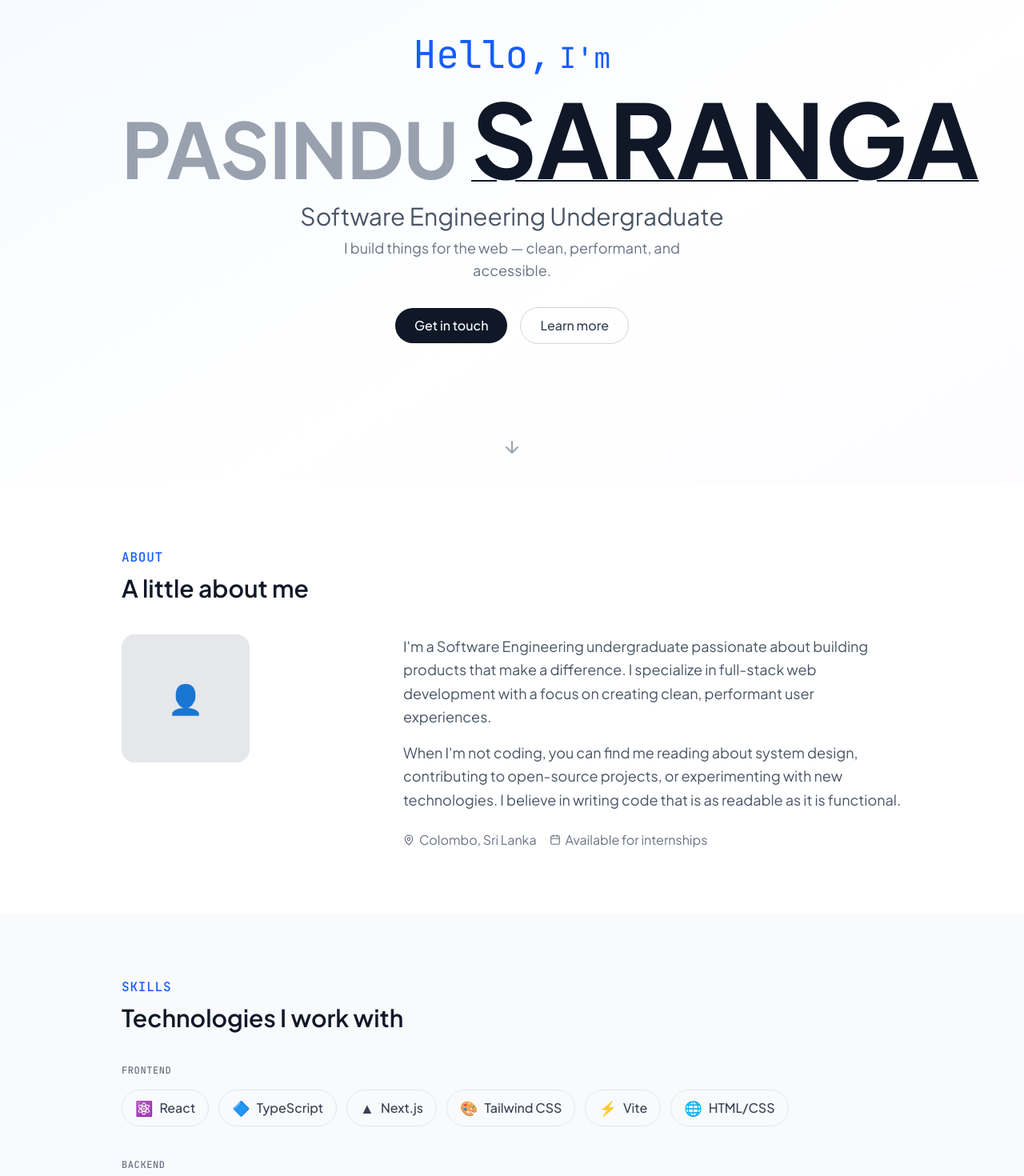
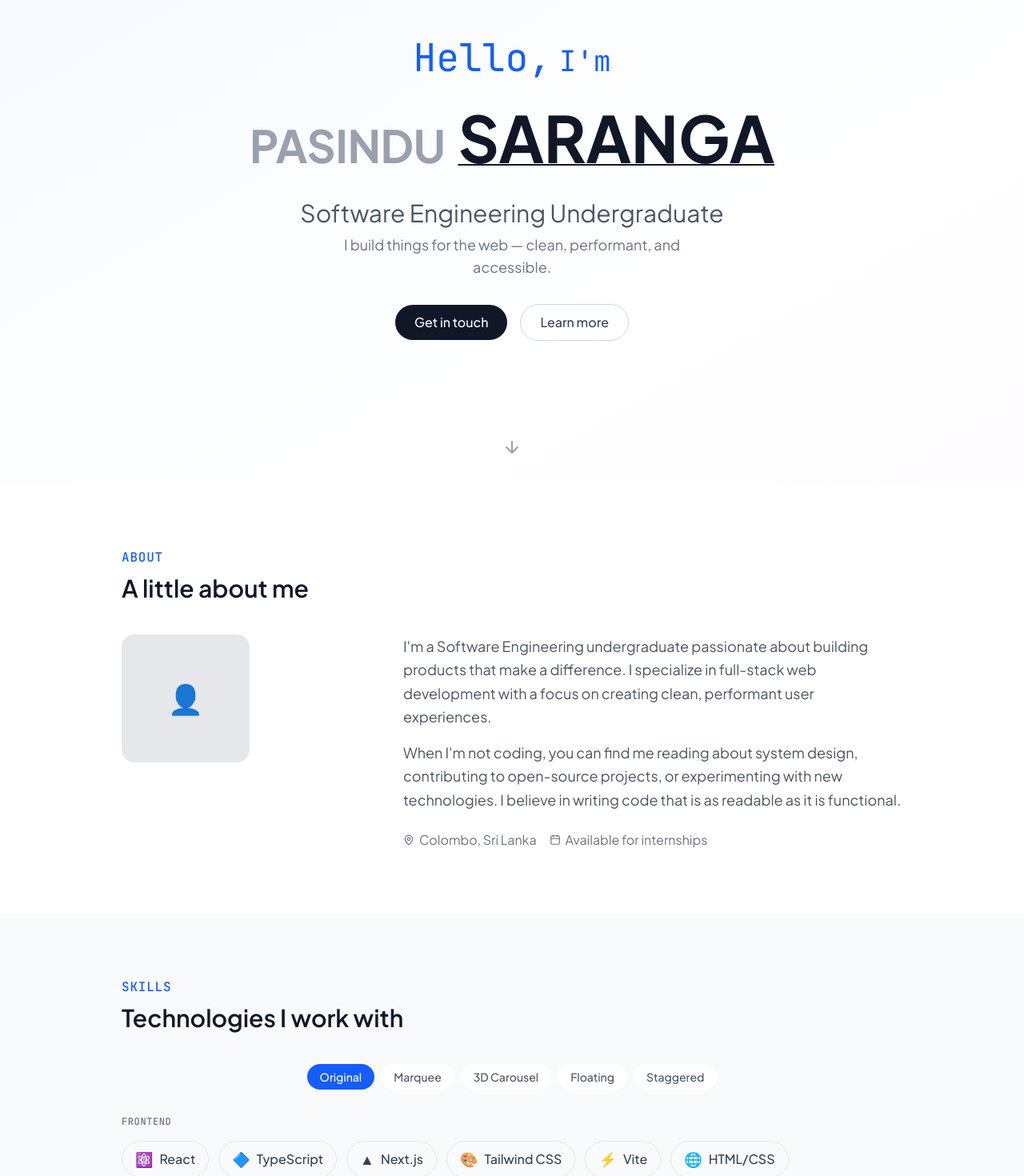
Before and after one commit to SAR4NGA/portfolio, a React (Vite) app: page / in a window 1280 px wide. Shown: the part 200-1670 px from the top of the page at 80% size. Built offline with nearby package versions, Linux system fonts and the light colour scheme.

Commit message:
feat: add hero overflow fix, skills animation toggle, and projects grid/carousel toggle

```diff
--- a/src/pages/Home.tsx
+++ b/src/pages/Home.tsx
@@ -1,13 +1,30 @@
+import { useState } from 'react'
 import { motion } from 'framer-motion'
 import { Helmet } from 'react-helmet-async'
-import { ArrowDown, Mail, ExternalLink, MapPin, Calendar } from 'lucide-react'
+import { ArrowDown, Mail, MapPin, Calendar, LayoutGrid, LayoutList } from 'lucide-react'
 import SectionWrapper from '../components/SectionWrapper'
 import SkillBadge from '../components/SkillBadge'
+import SkillsMarquee from '../components/skills/SkillsMarquee'
+import SkillsCarousel3D from '../components/skills/SkillsCarousel3D'
+import SkillsFloating from '../components/skills/SkillsFloating'
+import SkillsStaggeredReveal from '../components/skills/SkillsStaggeredReveal'
+import ProjectCard from '../components/ProjectCard'
+import ProjectCarousel from '../components/ProjectCarousel'
 import { skills } from '../data/skills'
 import { projects } from '../data/projects'
 import { experiences } from '../data/experience'
 
 const categories = [...new Set(skills.map(s => s.category))]
+
+type AnimationStyle = 'original' | 'marquee' | 'carousel3d' | 'floating' | 'staggered'
+
+const ANIMATION_LABELS: { key: AnimationStyle; label: string }[] = [
+  { key: 'original', label: 'Original' },
+  { key: 'marquee', label: 'Marquee' },
+  { key: 'carousel3d', label: '3D Carousel' },
+  { key: 'floating', label: 'Floating' },
+  { key: 'staggered', label: 'Staggered' },
+]
 
 function GithubIcon({ size = 16 }: { size?: number }) {
   return (
@@ -26,6 +43,41 @@ function LinkedinIcon({ size = 16 }: { size?: number }) {
 }
 
 export default function Home() {
+  const [animationStyle, setAnimationStyle] = useState<AnimationStyle>('original')
+  const [projectView, setProjectView] = useState<'grid' | 'carousel'>('carousel')
+
+  const renderSkills = () => {
+    switch (animationStyle) {
+      case 'marquee':
+        return <SkillsMarquee skills={skills} />
+      case 'carousel3d':
+        return <SkillsCarousel3D skills={skills} />
+      case 'floating':
+        return <SkillsFloating skills={skills} />
+      case 'staggered':
+        return <SkillsStaggeredReveal skills={skills} />
+      default:
+        return (
+          <>
+            {categories.map(category => (
+              <div key={category} className="mb-10 last:mb-0">
+                <h3 className="mb-4 font-mono text-xs font-medium tracking-wider text-gray-500 dark:text-gray-500 uppercase">
+                  {category}
+                </h3>
+                <div className="flex flex-wrap gap-3">
+                  {skills
+                    .filter(s => s.category === category)
+                    .map((skill, i) => (
+                      <SkillBadge key={skill.name} {...skill} index={i} />
+                    ))}
+                </div>
+              </div>
+            ))}
+          </>
+        )
+    }
+  }
+
   return (
     <>
       <Helmet>
@@ -33,7 +85,7 @@ export default function Home() {
       </Helmet>
 
       {/* Hero */}
-      <section className="sticky top-0 z-0 flex min-h-[calc(100vh-4rem)] items-center">
+      <section className="sticky top-0 z-0 flex min-h-[calc(100vh-4rem)] items-center overflow-x-hidden">
         <div className="absolute inset-0 bg-gradient-to-br from-blue-50 via-white to-purple-50 animate-gradient dark:from-gray-950 dark:via-gray-900 dark:to-blue-950" />
         <div className="relative mx-auto max-w-5xl px-6 py-20 text-center">
           <motion.p
@@ -51,8 +103,8 @@ export default function Home() {
             transition={{ duration: 0.5, delay: 0.1 }}
             className="mb-4 font-bold tracking-tight text-gray-900 dark:text-white"
         >
-            <span className="text-7xl sm:text-8xl text-gray-400 dark:text-gray-600">PASINDU</span>
-            <span className="ml-4 text-8xl sm:text-9xl underline decoration-2 ">SARANGA</span>
+            <span className="text-hero-sm text-gray-400 dark:text-gray-600">PASINDU</span>
+            <span className="ml-4 text-hero-lg underline decoration-2">SARANGA</span>
           </motion.h1>
           <motion.p
             initial={{ opacity: 0, y: 16 }}
@@ -133,20 +185,22 @@ export default function Home() {
 
       {/* Skills */}
       <SectionWrapper id="skills" title="Skills" subtitle="Technologies I work with" className="bg-gray-50 dark:bg-gray-900/50">
-        {categories.map(category => (
-          <div key={category} className="mb-10 last:mb-0">
-            <h3 className="mb-4 font-mono text-xs font-medium tracking-wider text-gray-500 dark:text-gray-500 uppercase">
-              {category}
-            </h3>
-            <div className="flex flex-wrap gap-3">
-              {skills
-                .filter(s => s.category === category)
-                .map((skill, i) => (
-                  <SkillBadge key={skill.name} {...skill} index={i} />
+        <div className="mb-8 flex flex-wrap justify-center gap-2">
+          {ANIMATION_LABELS.map(({ key, label }) => (
+            <button
+              key={key}
+              onClick={() => setAnimationStyle(key)}
+              className={`rounded-full px-4 py-1.5 text-sm font-medium transition-colors ${
+                animationStyle === key
+                  ? 'bg-blue-600 text-white dark:bg-blue-500'
+                  : 'bg-white text-gray-600 hover:bg-gray-100 dark:bg-gray-800 dark:text-gray-400 dark:hover:bg-gray-700'
+              }`}
+            >
+              {label}
+            </button>
           ))}
         </div>
-          </div>
-        ))}
+        {renderSkills()}
       </SectionWrapper>
 
       {/* Experience */}
@@ -185,51 +239,40 @@ export default function Home() {
 
       {/* Projects */}
       <SectionWrapper id="projects" title="Projects" subtitle="Things I've built" className="bg-gray-50 dark:bg-gray-900/50">
+        <div className="mb-6 flex items-center justify-end gap-1">
+          <button
+            onClick={() => setProjectView('grid')}
+            className={`rounded-lg p-2 transition-colors ${
+              projectView === 'grid'
+                ? 'bg-blue-100 text-blue-600 dark:bg-blue-900/30 dark:text-blue-400'
+                : 'text-gray-400 hover:text-gray-600 dark:hover:text-gray-300'
+            }`}
+            aria-label="Grid view"
+          >
+            <LayoutGrid size={18} />
+          </button>
+          <button
+            onClick={() => setProjectView('carousel')}
+            className={`rounded-lg p-2 transition-colors ${
+              projectView === 'carousel'
+                ? 'bg-blue-100 text-blue-600 dark:bg-blue-900/30 dark:text-blue-400'
+                : 'text-gray-400 hover:text-gray-600 dark:hover:text-gray-300'
+            }`}
+            aria-label="Carousel view"
+          >
+            <LayoutList size={18} />
+          </button>
+        </div>
+
+        {projectView === 'carousel' ? (
+          <ProjectCarousel projects={projects} />
+        ) : (
           <div className="grid gap-6 sm:grid-cols-2">
             {projects.map((project, i) => (
-            <motion.div
-              key={i}
-              initial={{ opacity: 0, y: 24 }}
-              whileInView={{ opacity: 1, y: 0 }}
-              viewport={{ once: true }}
-              transition={{ duration: 0.4, delay: i * 0.1 }}
-              className="group rounded-xl border border-gray-200 bg-white p-6 transition-all hover:border-blue-300 hover:shadow-md dark:border-gray-800 dark:bg-gray-950 dark:hover:border-blue-700"
-            >
-              <h3 className="mb-2 text-lg font-semibold text-gray-900 dark:text-white">{project.title}</h3>
-              <p className="mb-4 text-base text-gray-600 dark:text-gray-400">{project.description}</p>
-              <div className="mb-4 flex flex-wrap gap-2">
-                {project.tech.map(tech => (
-                  <span
-                    key={tech}
-                    className="rounded-full bg-gray-100 px-2.5 py-0.5 text-sm font-medium text-gray-600 dark:bg-gray-800 dark:text-gray-400"
-                  >
-                    {tech}
-                  </span>
+              <ProjectCard key={project.title} project={project} index={i} />
             ))}
           </div>
-              <div className="flex items-center gap-4">
-                <a
-                  href={project.github}
-                  target="_blank"
-                  rel="noopener noreferrer"
-                  className="inline-flex items-center gap-1.5 text-base font-medium text-gray-700 hover:text-blue-600 dark:text-gray-300 dark:hover:text-blue-400"
-                >
-                  <GithubIcon size={16} /> Code
-                </a>
-                {project.demo && (
-                  <a
-                    href={project.demo}
-                    target="_blank"
-                    rel="noopener noreferrer"
-                    className="inline-flex items-center gap-1.5 text-base font-medium text-gray-700 hover:text-blue-600 dark:text-gray-300 dark:hover:text-blue-400"
-                  >
-                    <ExternalLink size={16} /> Demo
-                  </a>
         )}
-              </div>
-            </motion.div>
-          ))}
-        </div>
       </SectionWrapper>
 
       {/* Contact */}
```
Lines whose indentation alone changed are shown as unchanged.
